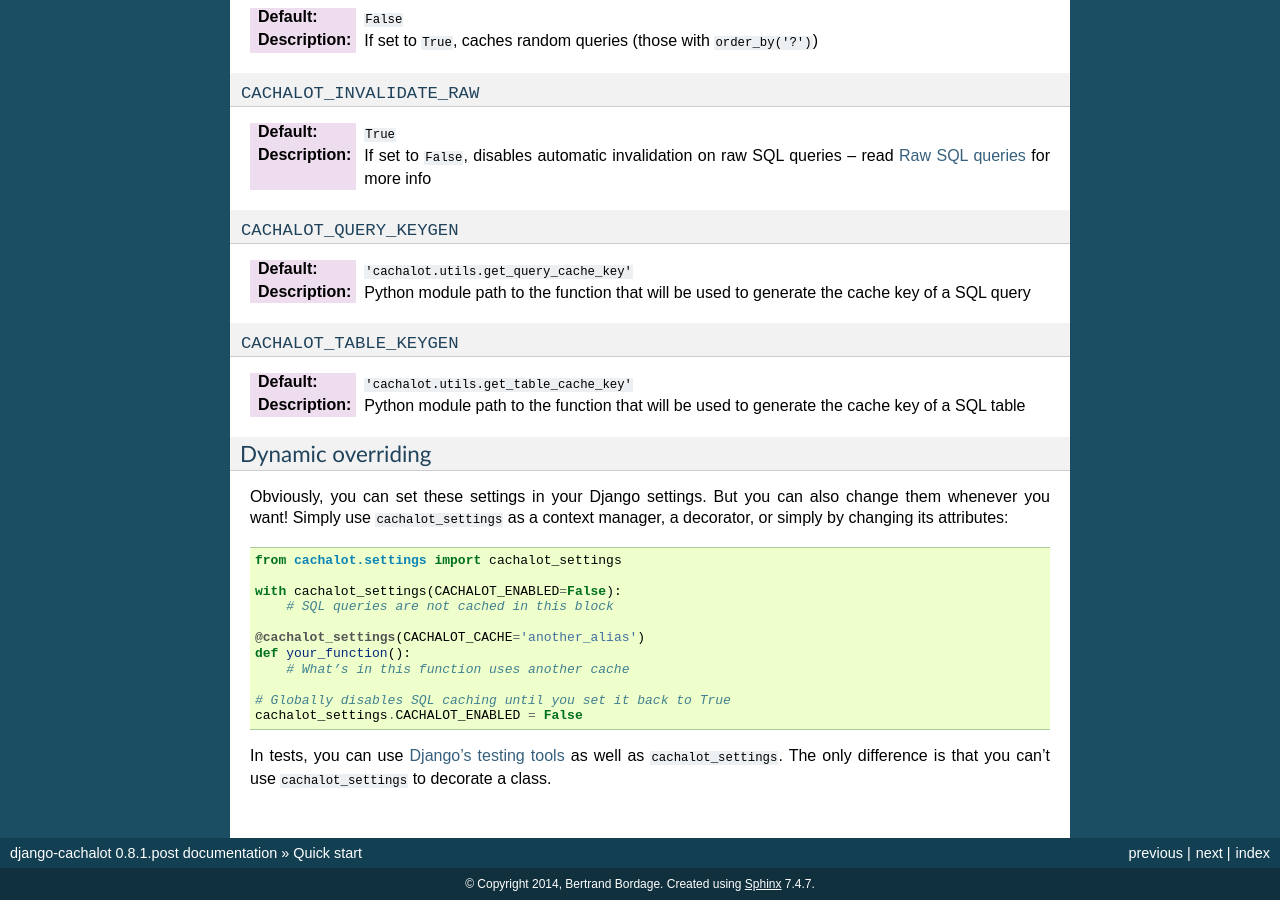
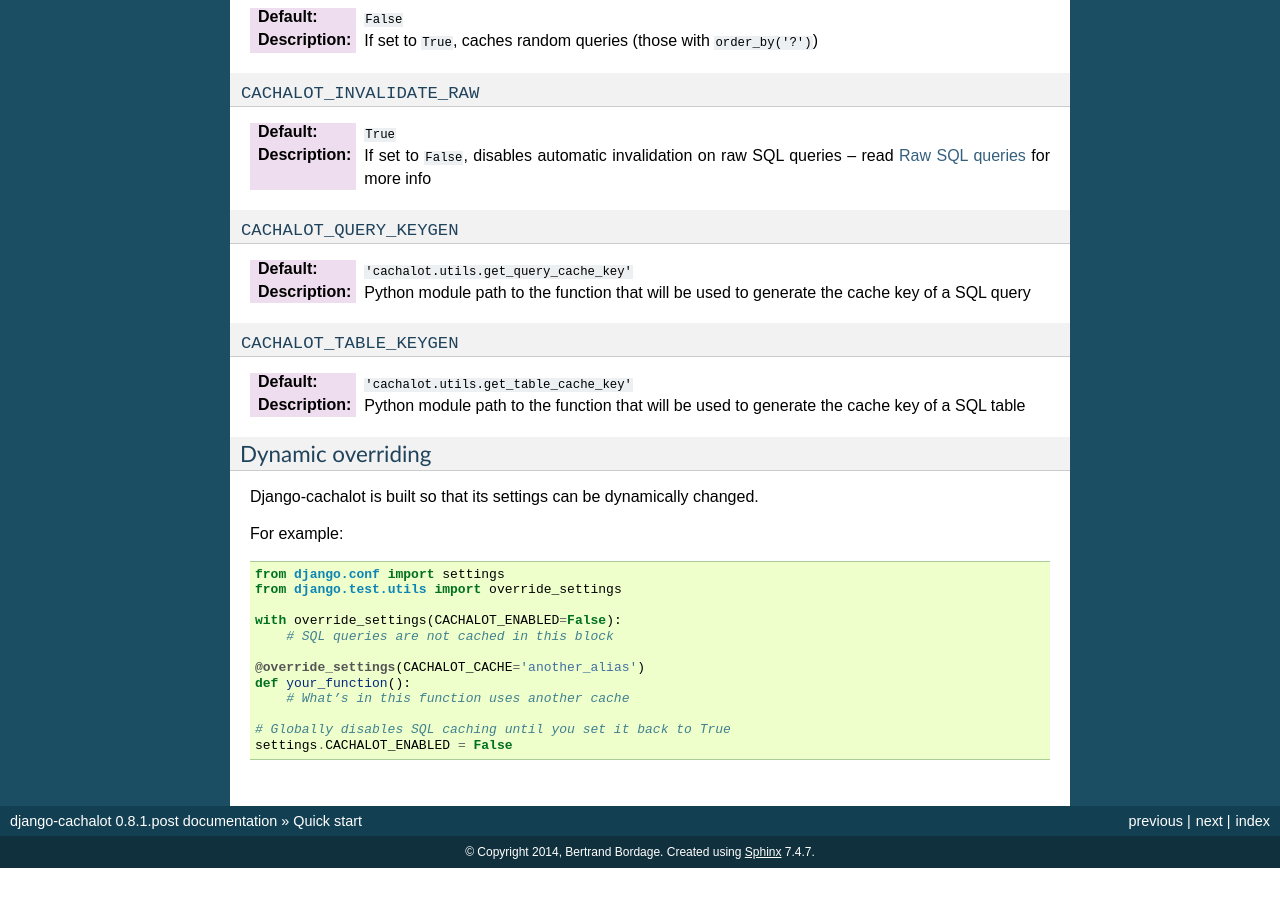
Before and after one commit to noripyt/django-cachalot, a Sphinx documentation site: the page built from docs/quickstart.rst, in a window 1280 px wide and 900 px high, scrolled down 826 px. Built offline with Sphinx 7.4.7, drawn with Linux system fonts in a browser that asks for light colours; pages that are not in the unit, such as notebooks, are missing from menus; after the commit the page ends 1694 px from its top, so only the background shows below that.

Commit message:
Simplifies cachalot_settings and forbids its modification.

```diff
--- a/CHANGELOG.rst
+++ b/CHANGELOG.rst
@@ -17,8 +17,7 @@ master
 - Adds 2 settings to customize how cache keys are generated
 - Adds a benchmark
 - Adds file-based cache support for Django 1.7
-- Fixes overridden settings not working when they are already defined in
-  Django settings
+- Simplifies cachalot_settings and forbids its modification
 
 
 0.8.1
--- a/docs/quickstart.rst
+++ b/docs/quickstart.rst
@@ -81,26 +81,21 @@ Settings
 Dynamic overriding
 ~~~~~~~~~~~~~~~~~~
 
-Obviously, you can set these settings in your Django settings.
-But you can also change them whenever you want!
-Simply use ``cachalot_settings`` as a context manager, a decorator,
-or simply by changing its attributes:
+Django-cachalot is built so that its settings can be dynamically changed.
+
+For example:
 
 .. code:: python
 
-    from cachalot.settings import cachalot_settings
+    from django.conf import settings
+    from django.test.utils import override_settings
 
-    with cachalot_settings(CACHALOT_ENABLED=False):
+    with override_settings(CACHALOT_ENABLED=False):
         # SQL queries are not cached in this block
 
-    @cachalot_settings(CACHALOT_CACHE='another_alias')
+    @override_settings(CACHALOT_CACHE='another_alias')
     def your_function():
         # What’s in this function uses another cache
 
     # Globally disables SQL caching until you set it back to True
-    cachalot_settings.CACHALOT_ENABLED = False
-
-In tests, you can use
-`Django’s testing tools <https://docs.djangoproject.com/en/1.7/topics/testing/tools/#overriding-settings>`_
-as well as ``cachalot_settings``.  The only difference is that you can’t use
-``cachalot_settings`` to decorate a class.
+    settings.CACHALOT_ENABLED = False
```
Also changed, not shown: benchmark.py (+3 -4 lines), 2 other files.
